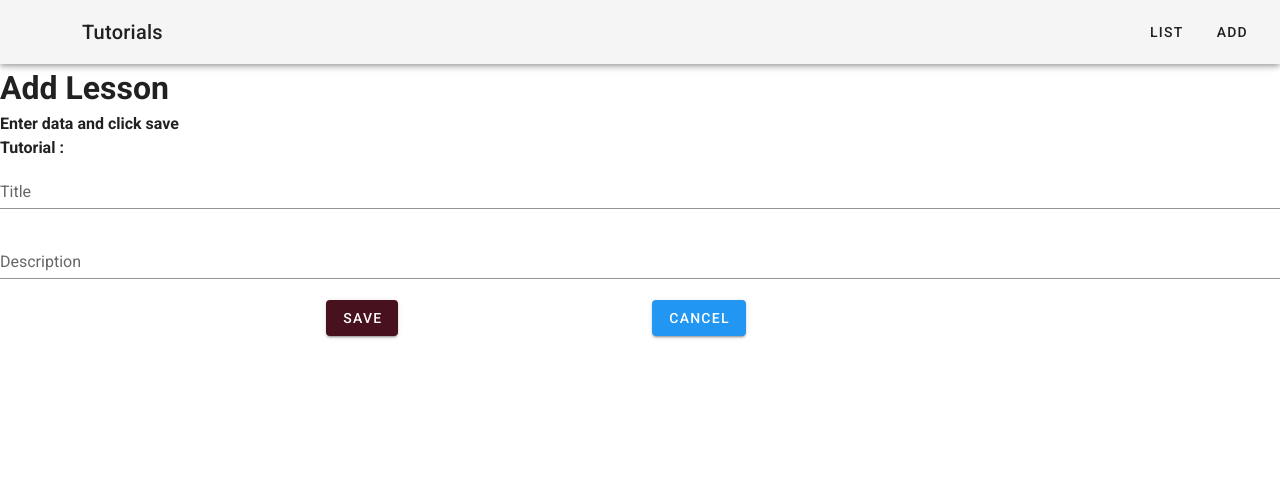
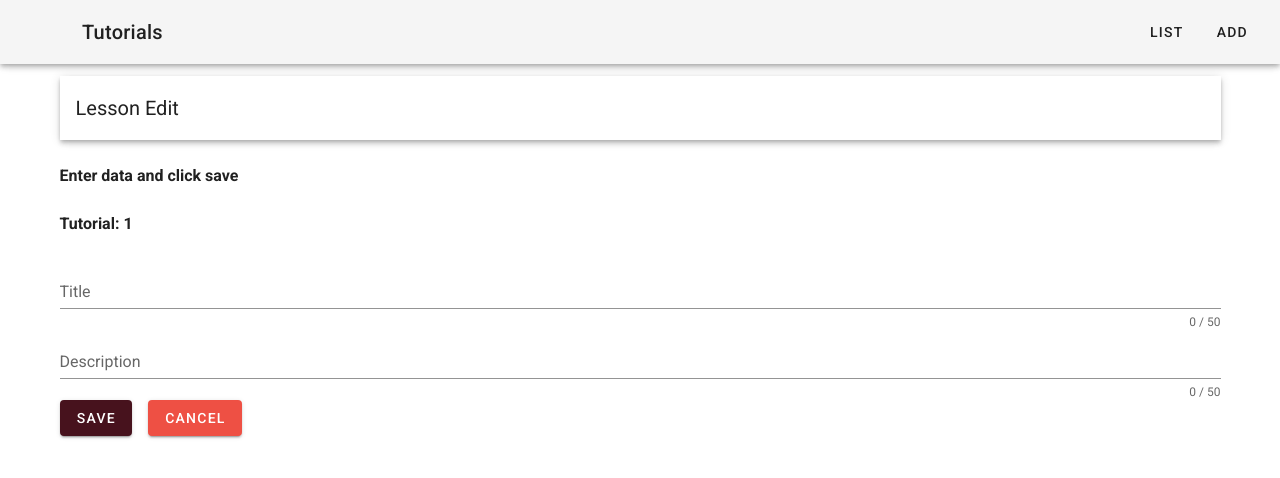
Before and after one commit to OC-ComputerScience/tutorial-frontend-vue2, a Vue app: page /#/addLesson/1 in a window 1280 px wide. Shown: the top 478 px of the page. Built offline with nearby package versions, Linux system fonts and the light colour scheme.

Commit message:
made pages look nicer

```diff
--- a/src/router.js
+++ b/src/router.js
@@ -40,13 +40,13 @@ const router =  new Router({
       props: true
     },
     {
-      path: "/addLesson/:id",
+      path: "/addLesson/:tutorialId",
       name: "addLesson",
       component: AddLesson,
       props: true
     },
     {
-      path: "/editLesson/:id",
+      path: "/editLesson/:tutorialId/:lessonId",
       name: "editLesson",
       component: EditLesson,
       props: true
--- a/src/views/AddLesson.vue
+++ b/src/views/AddLesson.vue
@@ -1,32 +1,57 @@
 <template>
   <div>
-    <h1>Add Lesson</h1>
+    <v-container>
+      <v-toolbar>
+        <v-toolbar-title>Lesson Edit</v-toolbar-title>
+        <!-- <v-spacer></v-spacer>
+        <v-toolbar-title>{{this.message}}</v-toolbar-title> -->
+      </v-toolbar>
+      <br>
       <h4>{{ message }}</h4>
-    <h4>Tutorial : {{tutorialId}}</h4>
-    <v-form>
+      <br>
+      <h4>Tutorial: {{tutorialId}}</h4>
+      <br>
+      <v-form
+        ref="form"
+        v-model="valid"
+        lazy validation
+      >
         <v-text-field
+          v-model="lesson.title"
+          id="title"
+          :counter="50"
           label="Title"
-            v-model="lesson.title"
-        />
+          required
+        ></v-text-field>
         <v-text-field
+          v-model="lesson.description"
+          id="description"
+          :counter="50"
           label="Description"
-            v-model="lesson.description"
-        />
-        <v-row justify="center">
-            <v-col col="2"> </v-col>
-            <v-col col="2">
-                <v-btn color="success" @click="saveLesson()"
-                    >Save</v-btn
+          required
+        ></v-text-field>
+
+        <v-btn
+          :disabled="!valid"
+          color="success"
+          class="mr-4"
+          @click="saveLesson()"
         >
-            </v-col>
-            <v-col col="2">
-                <v-btn color="info" @click="cancel()">Cancel</v-btn>
-            </v-col>
-            <v-col col="2"> </v-col>
-        </v-row>
+          Save
+        </v-btn>
+
+        <v-btn
+          color="error"
+          class="mr-4"
+          @click="cancel()"
+        >
+          Cancel
+        </v-btn>
       </v-form>
+    </v-container>
   </div>
 </template>
+
 <script>
 import LessonDataService from "../services/LessonDataService";
 export default {
@@ -34,6 +59,7 @@ export default {
   props: ['tutorialId'],
   data() {
     return {
+      valid: false,
       lesson: {
         id: null,
         title: "",
--- a/src/views/AddTutorial.vue
+++ b/src/views/AddTutorial.vue
@@ -1,29 +1,53 @@
 <template>
   <div>
-    <h1>Tutorial Add</h1>
+    <v-container>
+      <v-toolbar>
+        <v-toolbar-title>Tutorial Add</v-toolbar-title>
+        <!-- <v-spacer></v-spacer>
+        <v-toolbar-title>{{this.message}}</v-toolbar-title> -->
+      </v-toolbar>
+
+      <br>
       <h4>{{ message }}</h4>
-    <v-form>
+      <br>
+      <v-form
+        ref="form"
+        v-model="valid"
+        lazy validation
+      >
         <v-text-field
+          v-model="tutorial.title"
+          id="title"
+          :counter="50"
           label="Title"
-            v-model="tutorial.title"
-        />
+          required
+        ></v-text-field>
         <v-text-field
+          v-model="tutorial.description"
+          id="description"
+          :counter="50"
           label="Description"
-            v-model="tutorial.description"
-        />
-        <v-row justify="center">
-            <v-col col="2"> </v-col>
-            <v-col col="2">
-                <v-btn color="success" @click="saveTutorial()"
-                    >Save</v-btn
+          required
+        ></v-text-field>
+
+        <v-btn
+          :disabled="!valid"
+          color="success"
+          class="mr-4"
+          @click="saveTutorial()"
         >
-            </v-col>
-            <v-col col="2">
-                <v-btn color="info" @click="cancel()">Cancel</v-btn>
-            </v-col>
-            <v-col col="2"> </v-col>
-        </v-row>
+          Save
+        </v-btn>
+
+        <v-btn
+          color="error"
+          class="mr-4"
+          @click="cancel()"
+        >
+          Cancel
+        </v-btn>
       </v-form>
+    </v-container>
   </div>
 </template>
 <script>
--- a/src/views/EditLesson.vue
+++ b/src/views/EditLesson.vue
@@ -1,47 +1,71 @@
 <template>
   <div>
-    <h1>Edit Lesson</h1>
-    <h4>{{ message }}</h4>
-    <h4>Tutorial : {{tutorialId}} Lesson : {{lessonId}}</h4>
+    <v-container>
+      <v-toolbar>
+        <v-toolbar-title>Lesson Edit</v-toolbar-title>
+        <!-- <v-spacer></v-spacer>
+        <v-toolbar-title>{{this.message}}</v-toolbar-title> -->
+      </v-toolbar>
+      <br>
+      <h4>{{ message }}</h4>
+      <br>
+      <h4>Tutorial: {{tutorialId}} Lesson: {{lessonId}}</h4>
+      <br>
+      <v-form
+        ref="form"
+        v-model="valid"
+        lazy validation
+      >
+        <v-text-field
+          v-model="lesson.title"
+          id="title"
+          :counter="50"
+          label="Title"
+          required
+        ></v-text-field>
+        <v-text-field
+          v-model="lesson.description"
+          id="description"
+          :counter="50"
+          label="Description"
+          required
+        ></v-text-field>
 
-    <v-form>
-       <v-text-field
-            label="Title"
-            v-model="lesson.title"
-        />
-        <v-text-field
-            label="Description"
-            v-model="lesson.description"
-        />
-        <v-row justify="center">
-            <v-col col="2"> </v-col>
-            <v-col col="2">
-                <v-btn color="success" @click="saveLesson()"
-                    >Save</v-btn
-                >
-            </v-col>
-            <v-col col="2">
-                <v-btn color="info" @click="cancel()">Cancel</v-btn>
-            </v-col>
-            <v-col col="2"> </v-col>
-        </v-row>
-    </v-form>
+        <v-btn
+          :disabled="!valid"
+          color="success"
+          class="mr-4"
+          @click="saveLesson()"
+        >
+          Save
+        </v-btn>
+
+        <v-btn
+          color="error"
+          class="mr-4"
+          @click="cancel()"
+        >
+          Cancel
+        </v-btn>
+      </v-form>
+    </v-container>
   </div>
 </template>
 <script>
 import LessonDataService from "../services/LessonDataService";
 export default {
   name: "edit-lesson",
-  props: {tutorialId : String,lessonId:String},
+  props: [ 'tutorialId' , 'lessonId' ],
   data() {
     return {
-      lesson: Object,
+      valid: false,
+      lesson: {},
       message: "Enter data and click save"
     };
   },
   methods: {
     retrieveLesson() {
-      LessonDataService.getLesson(this.tutorialId,this.lessonId)
+      LessonDataService.getLesson(this.tutorialId, this.lessonId)
         .then(response => {
           this.lesson= response.data;
         })
--- a/src/views/ViewTutorial.vue
+++ b/src/views/ViewTutorial.vue
@@ -95,7 +95,7 @@ export default {
       this.$router.push({ name: 'edit', params: { id: this.id } });
     },
     editLesson(lesson) {
-      this.$router.push({ name: 'editLesson', params: { tutorialId: this.id,lessonId: lesson.id} });
+      this.$router.push({ name: 'editLesson', params: { tutorialId: this.id, lessonId: lesson.id} });
     },
     addLesson() {
       this.$router.push({ name: 'addLesson', params: { tutorialId: this.id } });
```
Lines whose indentation alone changed are shown as unchanged.
